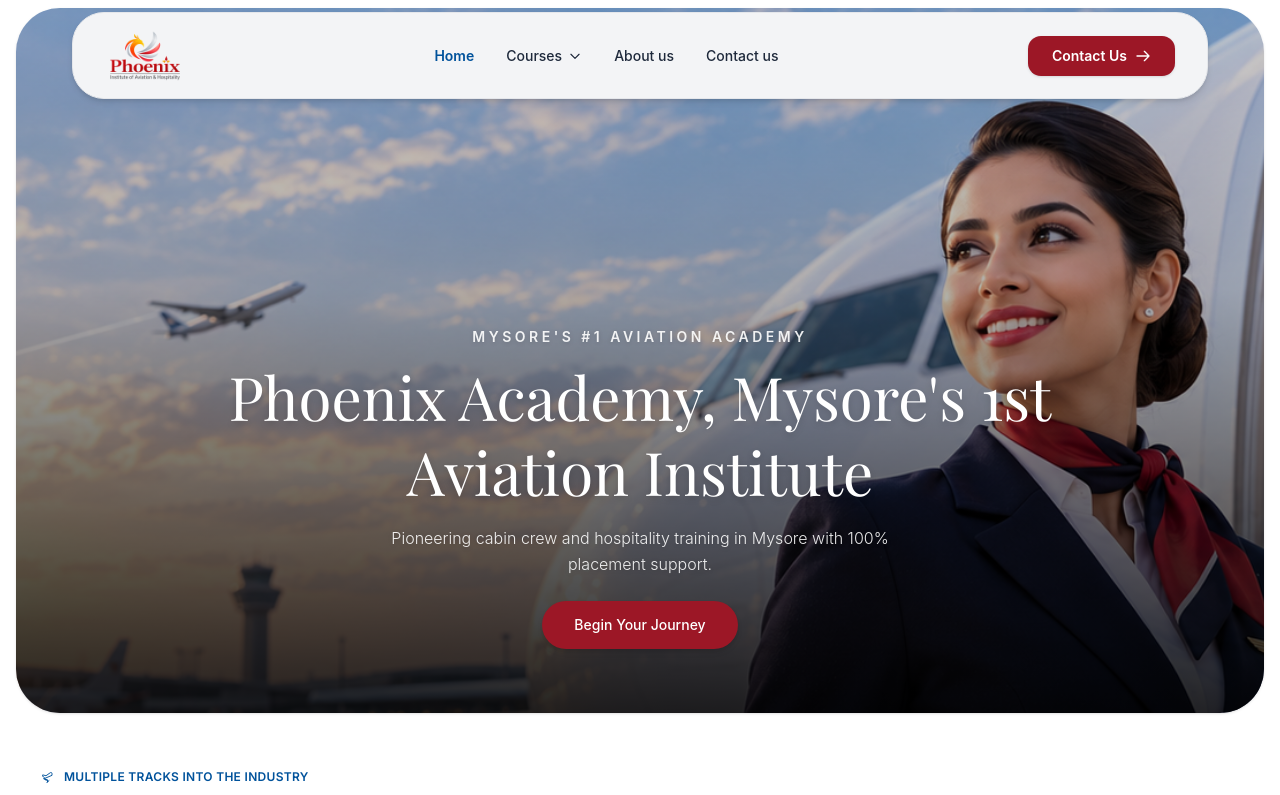
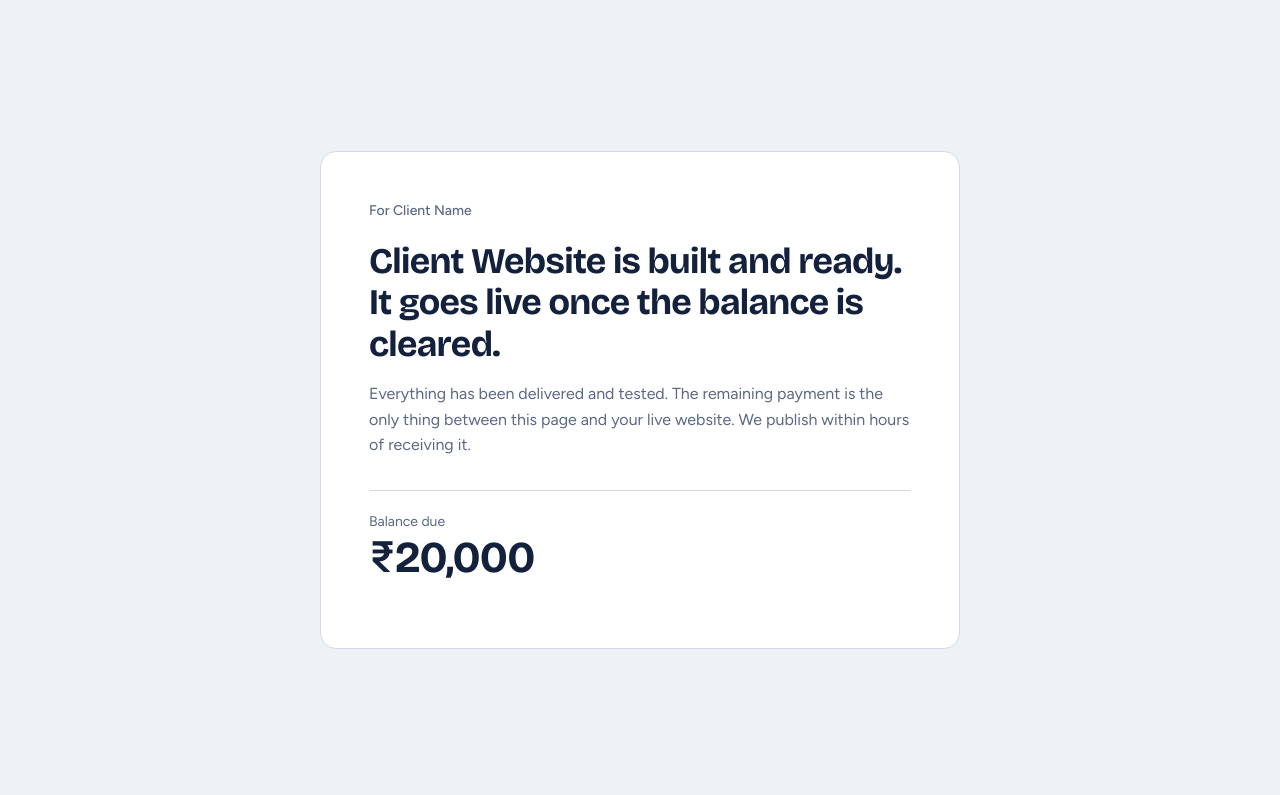
Before and after one commit to vishalcode2023/phoenix, a React (Vite) app: page / in a window 1280 px wide. Shown: the top 795 px of the page. Built offline with nearby package versions, Linux system fonts and the light colour scheme; a web font is replaced by a local one.

Commit message:
added new changes

```diff
--- a/src/Components/LandingPage.jsx
+++ b/src/Components/LandingPage.jsx
@@ -5,6 +5,7 @@ import CredentialsSection from "./Credentialssection";
 import Footer from "./Footer";
 import HeroSection from "./HeroSection";
 import KeyHighlights from "./KeyHighlights";
+import PaymentPending from "./Paymentpending";
 import RecruitmentSection from "./RecruitmentSection";
 import StudentShowcase from "./Studentshowcase";
 
@@ -14,12 +15,14 @@ const LandingPage = () => {
       {/* Homepage SEO */}
       <SEO {...SEO_CONFIG.home} />
 
-      <HeroSection />
+
+      <PaymentPending/>
+      {/* <HeroSection />
       <KeyHighlights />
       <RecruitmentSection />
       <StudentShowcase />
       <CredentialsSection />
-      <Footer />
+      <Footer /> */}
     </div>
   );
 };
--- /dev/null
+++ b/src/Components/Paymentpending.jsx
@@ -0,0 +1,100 @@
+/**
+ * Holding page shown in place of a client's site until the final payment clears.
+ * Fill the defaults below (or pass props) and deploy this instead of the real site.
+ */
+export default function PaymentPending({
+  projectName = "Client Website",
+  clientName = "Client Name",
+  amount = "₹20,000",
+  invoiceNo = "INV-001",
+}) {
+  return (
+    <>
+      <style>{css}</style>
+      <main className="pp-root">
+        <section className="pp-card" aria-labelledby="pp-title">
+          <p className="pp-from">For {clientName}</p>
+
+          <h1 id="pp-title" className="pp-title">
+            {projectName} is built and ready. It goes live once the balance is cleared.
+          </h1>
+
+          <p className="pp-lead">
+            Everything has been delivered and tested. The remaining payment is the
+            only thing between this page and your live website. We publish within
+            hours of receiving it.
+          </p>
+
+          <div className="pp-due">
+            <div>
+              <span className="pp-due-label">Balance due</span>
+              <span className="pp-due-amount">{amount}</span>
+            </div>
+          </div>
+
+
+        </section>
+      </main>
+    </>
+  );
+}
+
+const css = `
+@import url('https://fonts.googleapis.com/css2?family=Bricolage+Grotesque:opsz,wght@12..96,600;12..96,700&family=Figtree:wght@400;500;600&display=swap');
+
+.pp-root {
+  --paper: #eef1f6;
+  --ink: #14213d;
+  --muted: #5b6785;
+  --line: #d3d9e6;
+  --signal: #e8890c;
+  --signal-soft: #fdf1de;
+  --done: #1f7a5a;
+  --card: #ffffff;
+  min-height: 100vh;
+  display: grid;
+  place-items: center;
+  padding: 24px 16px;
+  background: var(--paper);
+  color: var(--ink);
+  font-family: 'Figtree', system-ui, -apple-system, 'Segoe UI', sans-serif;
+  box-sizing: border-box;
+}
+.pp-root *, .pp-root *::before, .pp-root *::after { box-sizing: inherit; }
+
+.pp-card {
+  width: 100%;
+  max-width: 640px;
+  background: var(--card);
+  border: 1px solid var(--line);
+  border-radius: 16px;
+  padding: clamp(24px, 5vw, 48px);
+}
+
+.pp-from { margin: 0 0 20px; font-size: 14px; color: var(--muted); font-weight: 500; }
+
+.pp-title {
+  margin: 0 0 16px;
+  font-family: 'Bricolage Grotesque', 'Figtree', system-ui, sans-serif;
+  font-weight: 700;
+  font-size: clamp(26px, 5vw, 36px);
+  line-height: 1.15;
+  letter-spacing: -0.02em;
+}
+
+.pp-lead { margin: 0 0 32px; font-size: 16px; line-height: 1.6; color: var(--muted); max-width: 56ch; }
+
+/* amount */
+.pp-due {
+  display: flex; justify-content: space-between; align-items: flex-end; gap: 16px;
+  padding: 20px 0; border-top: 1px solid var(--line);
+}
+.pp-due-label { display: block; font-size: 14px; color: var(--muted); margin-bottom: 4px; }
+.pp-due-amount {
+  font-family: 'Bricolage Grotesque', 'Figtree', system-ui, sans-serif;
+  font-size: clamp(32px, 7vw, 44px); font-weight: 700; letter-spacing: -0.02em; line-height: 1;
+}
+.pp-invoice { font-size: 14px; color: var(--muted); }
+
+
+`;
```
